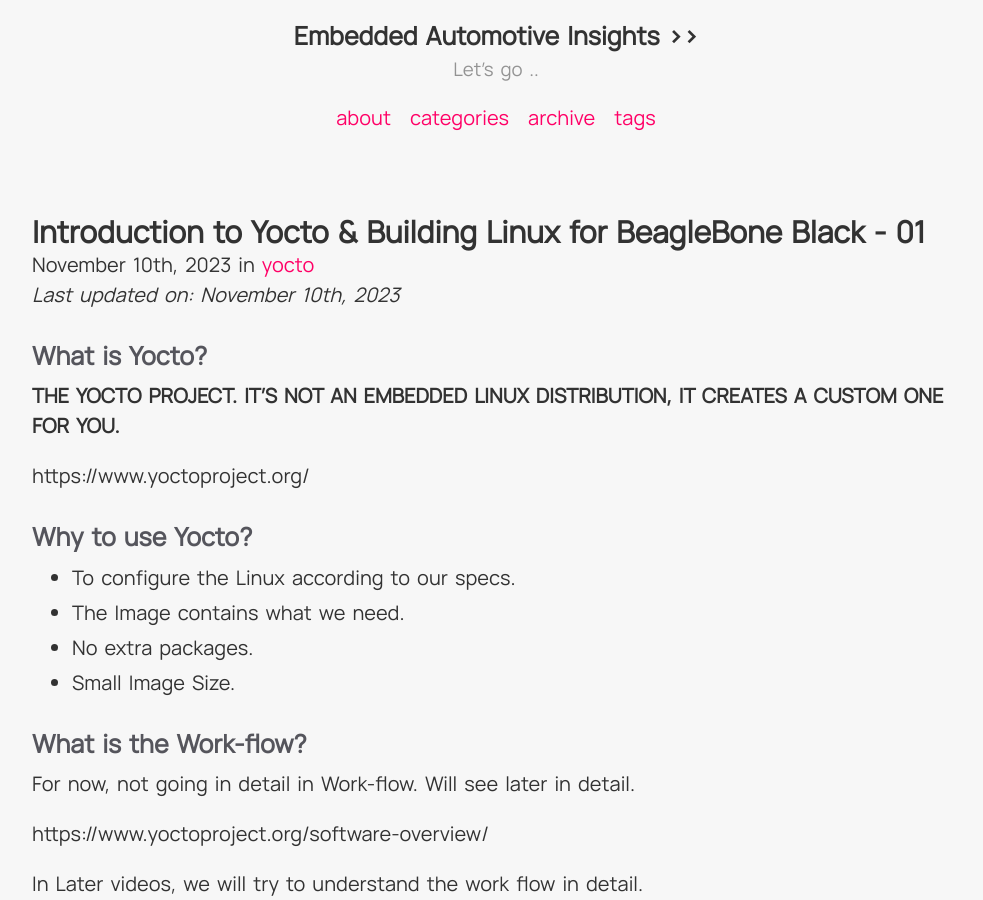
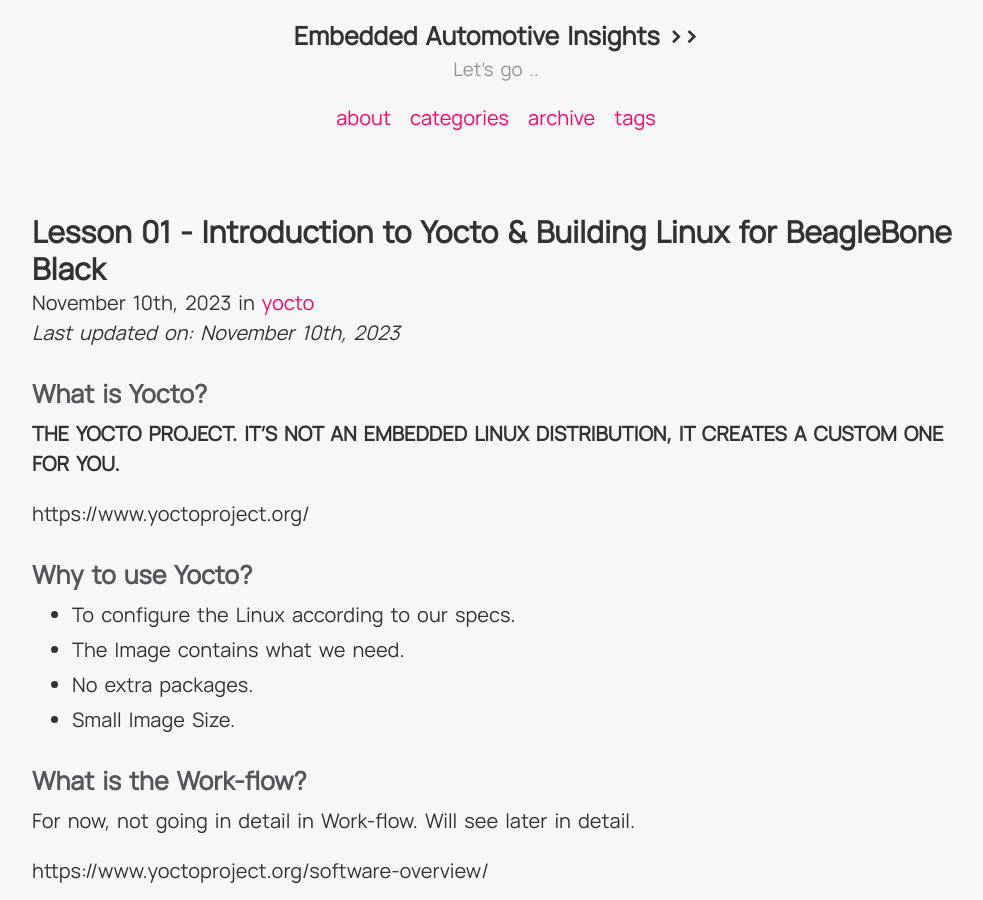
Before and after one commit to SangTDx/sangtdx.github, a Jekyll site: the page built from _posts/2023-11-10-#1-Introduction-to-Yocto.md, in a window 1280 px wide and 900 px high. Shown: the whole window, without its empty margins (138-1121 px from the left). Built offline with Jekyll 4.4.1, drawn with Linux system fonts in a browser that asks for light colours.

```diff
--- a/_posts/2023-11-10-#1-Introduction-to-Yocto.md
+++ b/_posts/2023-11-10-#1-Introduction-to-Yocto.md
@@ -1,6 +1,6 @@
 ---
 layout: post
-title: Introduction to Yocto & Building Linux for BeagleBone Black - 01
+title: Lesson 01 - Introduction to Yocto & Building Linux for BeagleBone Black
 date: 2023-11-10 00:00:00
 categories: [yocto]
 tags: [yocto, beagleBone]
```
Also changed, not shown: _posts/2023-11-10-#0-Getting-Ready-for-Yocto-.md (+1 -1 lines), _posts/2023-11-10-#1-adaptive-autosar.md (+1 -1 lines), _posts/2023-11-10-#2-Flashing-beagle-bone.md (+1 -1 lines), _posts/2023-11-10-#4-BBLAYERS_Conf.md (+1 -1 lines).
